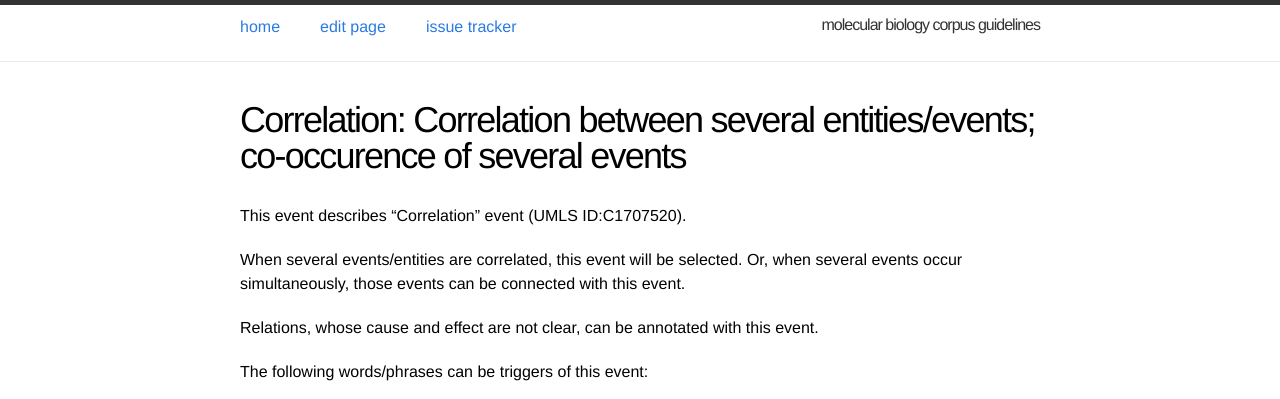
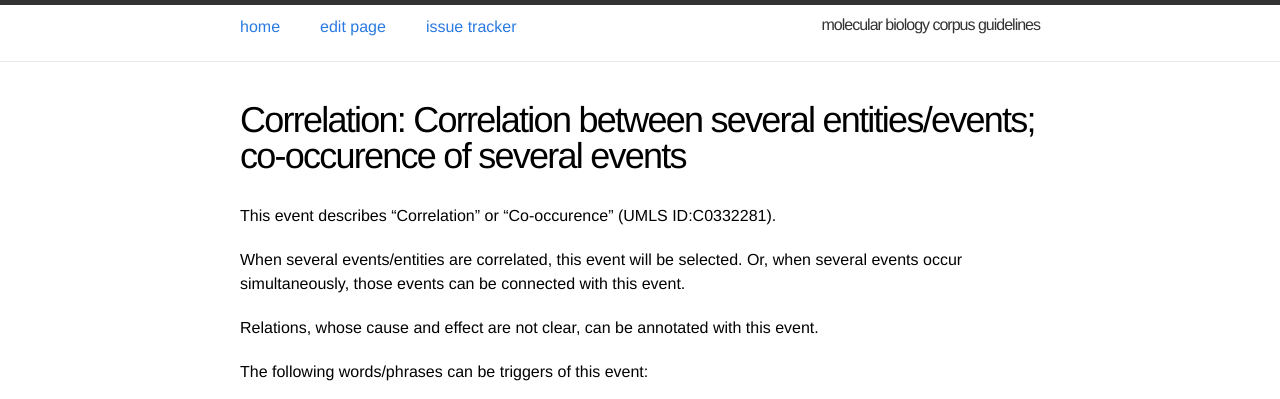
Before and after one commit to ezcatdb/molbiol_lung_corpus-guidelines, a Jekyll site: the page built from _event/Correlation.md, in a window 1280 px wide. Shown: the top 399 px of the page. Built offline with Jekyll 4.4.1, drawn with Linux system fonts in a browser that asks for light colours.

Commit message:
UMLS ID was corrected in _event/Correlation.md

```diff
--- a/_event/Correlation.md
+++ b/_event/Correlation.md
@@ -9,7 +9,7 @@ order: 23
 This event is based on the <a href="http://www.nactem.ac.uk/meta-knowledge/">GENIA-Meta-knowledge corpus</a> at <a href="http://www.nactem.ac.uk/">NaCTeM</a>.
 --->
 
-This event describes "Correlation" event (UMLS ID:C1707520).
+This event describes "Correlation" or "Co-occurence" (UMLS ID:C0332281).
 
 When several events/entities are correlated, this event will be selected. Or, when several events occur simultaneously, those events can be connected with this event.
 
```
